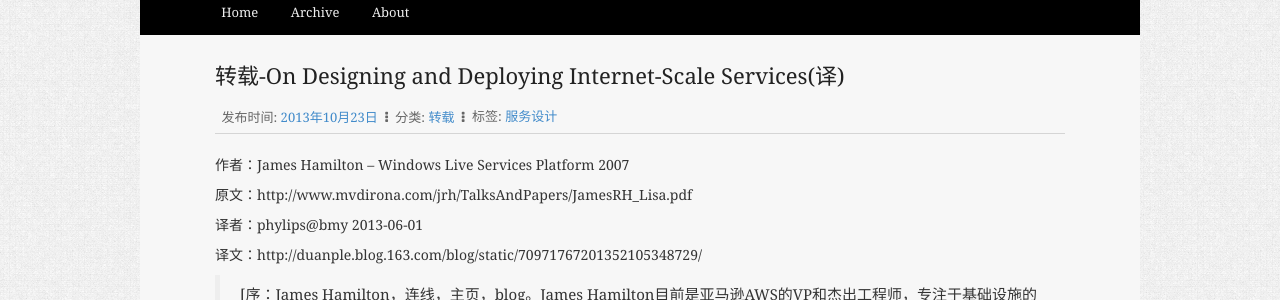
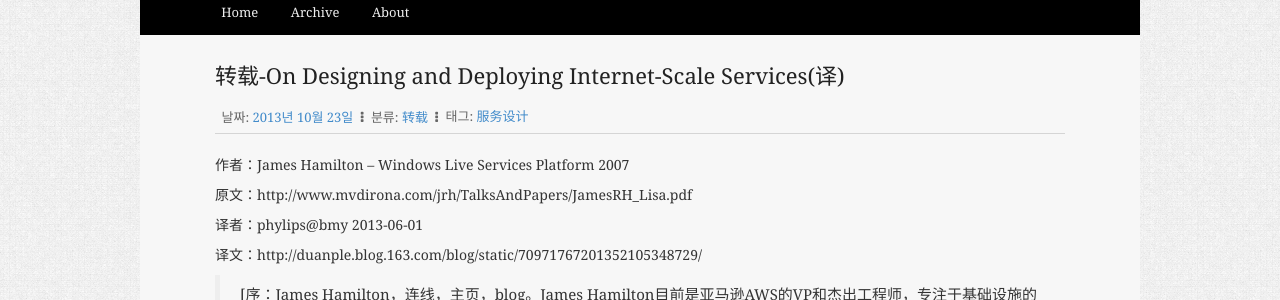
Before and after one commit to kimwansu/kimwansu.github.io, a Jekyll site: the page built from _posts/2013-10-23-Design-Deploy-Service.md, in a window 1280 px wide and 900 px high. Shown: the part 155-455 px from the top of the window. Built offline with Jekyll 4.4.1, drawn with Linux system fonts in a browser that asks for light colours; Markdown is read by kramdown in place of the engine named in the settings; comment, search, counter and statistics services are not loaded; some of the changed text lies outside the part shown.

Commit message:
일부 한글화

```diff
--- a/_layouts/default.html
+++ b/_layouts/default.html
@@ -39,7 +39,7 @@
              Powered by <a href="https://github.com/mojombo/jekyll">Jekyll</a>
              | Hosted by <a href="http://github.com">Github.com</a>
              | UI Designed by <a href="/about.html">hushaw</a>
-             | <span class="page-generator-time">{{site.time | date:"%Y年%m月%d日 %H时%M分%S秒"}} </span>
+             | <span class="page-generator-time">{{site.time | date:"%Y년 %m월 %d일 %H시 %M분 %S초"}} </span>
              | 本站理念：生命不息，折腾不止..
          </span>
      </div>
--- a/_layouts/post.html
+++ b/_layouts/post.html
@@ -8,19 +8,19 @@ layout: default
     </div>
     <div class="post-meta">
         <span>
-            发布时间:
-            <a href="{{ page.url }}">{{ page.date | date:"%Y年%m月%d日" }}</a>
+        날짜:
+            <a href="{{ page.url }}">{{ page.date | date:"%Y년 %m월 %d일" }}</a>
         </span>
         <span><i class="fa fa-ellipsis-v"></i></span>
         <span>
-            分类:
+            분류:
             {% for cat in page.categories %}
             <a href="/categories.html#{{ cat }}-ref">{{ cat }}</a>
             {% endfor %}
         </span>
         <span><i class="fa fa-ellipsis-v"></i></span>
         <span>
-            标签:
+            태그:
             {% for tag in page.tags %}
             <a href="/tags.html#{{ tag }}-ref">{{ tag }}</a>
             {% endfor %}
@@ -33,10 +33,10 @@ layout: default
 <div class="post-blank post-pager">
     <ul class="pager">
         {% if page.previous %}
-        <li class="previous"><a href="{{ page.previous.url }}">&larr; 上一篇</a></li>
+        <li class="previous"><a href="{{ page.previous.url }}">&larr; 이전</a></li>
         {% endif %}
         {% if page.next %}
-        <li class="next"><a href="{{ page.next.url }}">下一篇 &rarr;</a></li>
+        <li class="next"><a href="{{ page.next.url }}">다음 &rarr;</a></li>
         {% endif %}
     </ul>
 </div>
```
